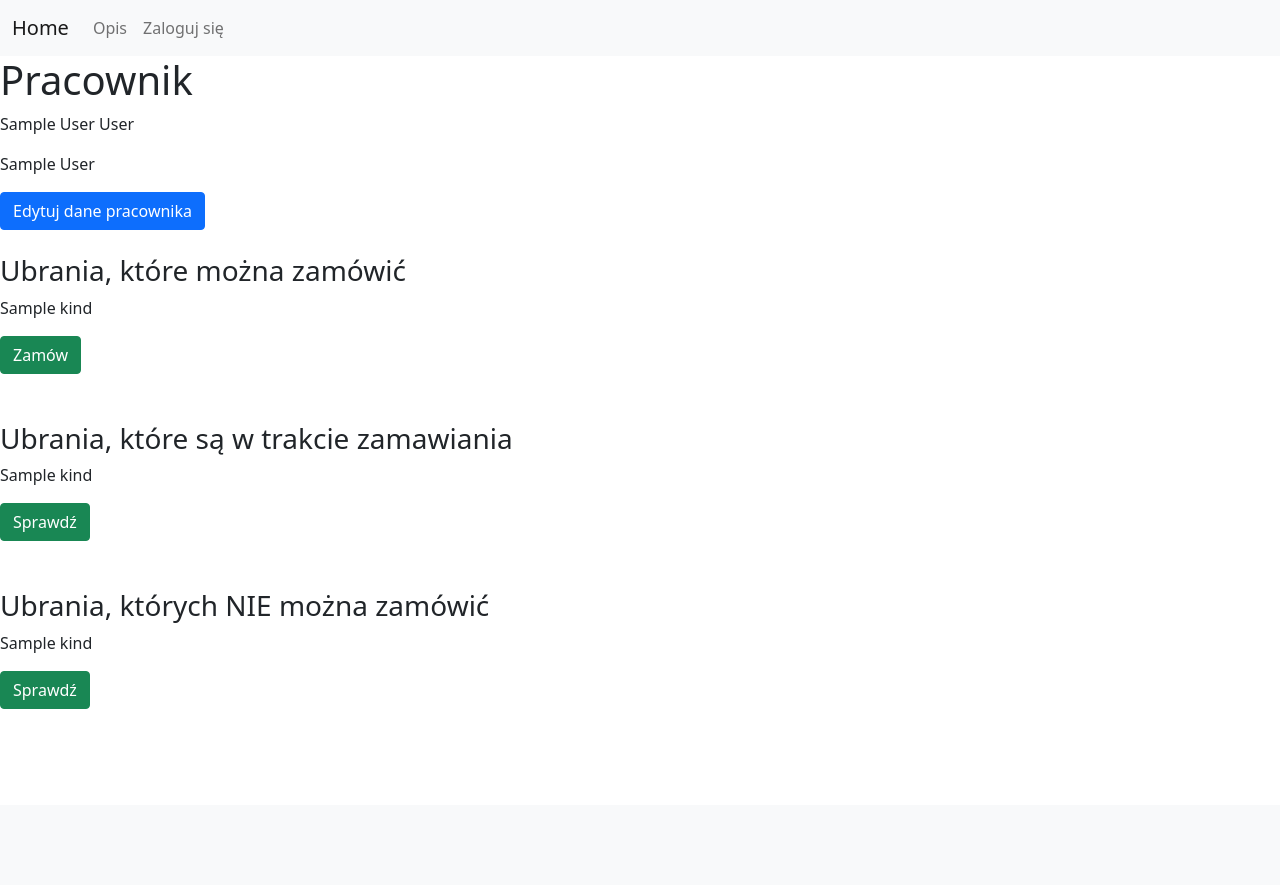
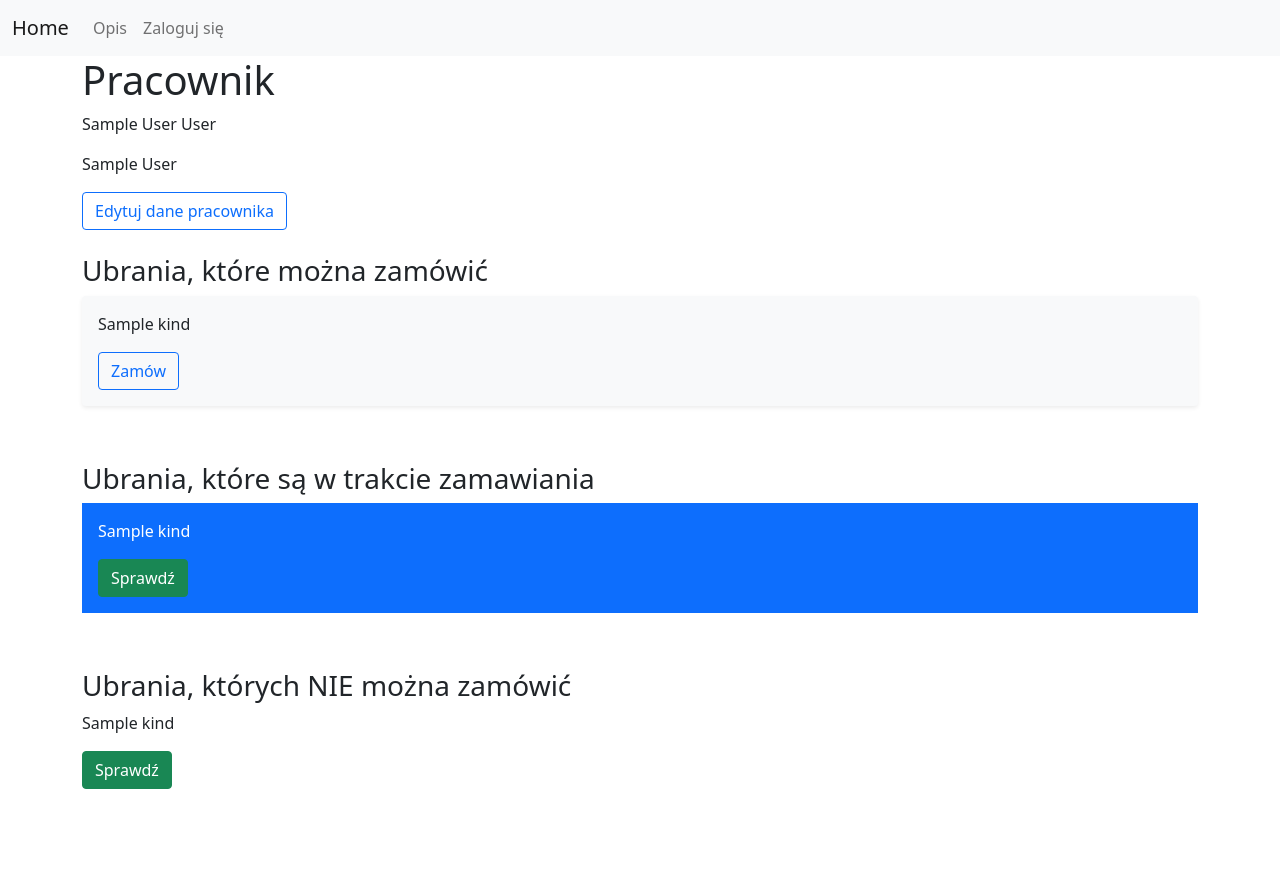
Before and after one commit to szymanskirafal/zamawianieodziezy, a Django app: template templates/employees/employee.html in a window 1280 px wide. Before the commit the page ends 709 px from the top, so only its background shows below. Run offline with Django 3.2, Linux system fonts and the light colour scheme; tables that the repository leaves empty hold one stand-in row (values such as "Sample post"); the template is opened without the code that fills it: values that come from a table or form of the project are taken from there, most other values are stand-ins (such as "Sample title", 1, 10 or a date in 2020); data that the repository does not hold is empty; parts of the project's set-up code (start-up, migrations or seed data) failed here and were passed over.

Commit message:
Polish templates

```diff
--- a/templates/employees/employee.html
+++ b/templates/employees/employee.html
@@ -1,21 +1,21 @@
 {% extends "base.html" %}
 
 {% block content %}
-
+<div class="container">
   <h1>Pracownik</h1>
 
   <p>{{ employee.name }} {{ employee.surname }}</p>
   <p>{{ employee.job.name }}</p>
   <p>{{ employee.work_place.name }}</p>
-<a class="btn btn-primary" href="{% url 'employees:update' employee.pk %}" role="button">Edytuj dane pracownika</a>
+  <a class="btn btn-outline-primary" href="{% url 'employees:update' employee.pk %}" role="button">Edytuj dane pracownika</a>
   <br><br>
   {% if kinds_that_can_be_ordered %}
     <h3>Ubrania, które można zamówić</h3>
 
     {% for kind in kinds_that_can_be_ordered %}
-    <div class="jumbotron">
+      <div class="p-3 mb-2 bg-light rounded shadow-sm">
         <p>{{ kind.name }}</p>
-      <a class="btn btn-success" href="{% url 'clothes:clothe-create' kind.pk employee.pk %}" role="button">Zamów</a>
+        <a class="btn btn-outline-primary" href="{% url 'clothes:clothe-create' kind.pk employee.pk %}" role="button">Zamów</a>
       </div>
     {% endfor %}
     <br><br>
@@ -23,7 +23,7 @@
   {% if kinds_prepared_to_order %}
     <h3>Ubrania, które są w trakcie zamawiania</h3>
     {% for kind in kinds_prepared_to_order %}
-    <div class="jumbotron">
+      <div class="p-3 mb-2 bg-primary text-white">
         <p>{{ kind.name }}</p>
         <a class="btn btn-success" href="#" role="button">Sprawdź</a>
       </div>
@@ -41,6 +41,9 @@
     <br><br>
   {% endif %}
   <br><br>
+</div>
+
+
 
 <!--
 {% for kind in kinds_of_available_clothes.all %}
```
Also changed, not shown: templates/employees/update.html (+15 -12 lines), templates/orders/at-supervisor-detail.html (+7 -3 lines), templates/orders/at-supervisor.html (+6 -4 lines), templates/orders/orders.html (+12 -6 lines). Lines whose indentation alone changed are shown as unchanged.
